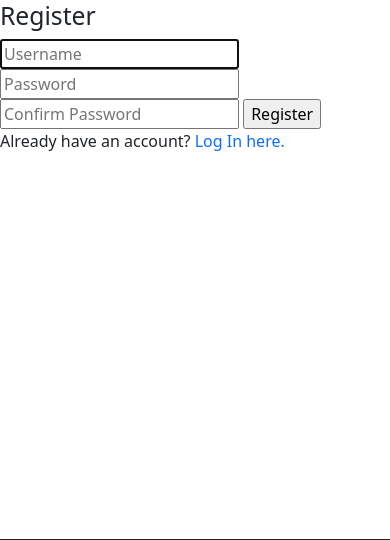
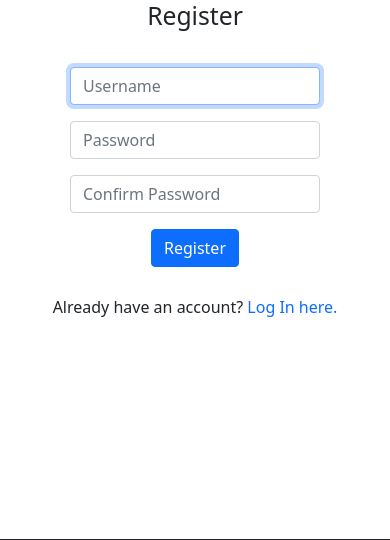
Before and after one commit to joselws/commerce, a Django app: page /register in a window 390 px wide. Shown: the part 85-625 px from the top of the page. Run offline with Django 3.2, Linux system fonts and the light colour scheme.

Commit message:
register.html css and responsive design

```diff
--- a/auctions/static/auctions/styles.css
+++ b/auctions/static/auctions/styles.css
@@ -189,16 +189,16 @@ a {
 }
 
 
-/****** LOGIN.HTML ******/
+/****** LOGIN.HTML and REGISTER.HTML ******/
 
-.login-wrapper {
+.login-wrapper, .register-wrapper {
     display: flex;
     flex-direction: column;
     justify-content: center;
     align-items: center;
 }
 
-.login-form-wrapper {
+.login-form-wrapper, .register-form {
     display: flex;
     flex-direction: column;
     justify-content: center;
@@ -206,18 +206,13 @@ a {
     margin: 20px 0;
 }
 
-.login-form-wrapper input {
+.login-form-wrapper input, .register-form input {
     margin: 8px 0;
 }
 
-.login-password, .login-username {
+.login-password, .login-username, .register-username, .register-password {
     max-width: 250px;
 }
-
-.login-info {
-}
-
-
 
 
 
--- a/auctions/templates/auctions/register.html
+++ b/auctions/templates/auctions/register.html
@@ -12,10 +12,10 @@
 
         <form class="register-form" action="{% url 'register' %}" method="post">
             {% csrf_token %}
-            <input class="register-username" autofocus type="text" name="username" placeholder="Username">
-            <input class="register-password" type="password" name="password" placeholder="Password">
-            <input class="register-password" type="password" name="confirmation" placeholder="Confirm Password">
-            <input class="register-btn" type="submit" value="Register">
+            <input class="register-username form-control" autofocus type="text" name="username" placeholder="Username">
+            <input class="register-password form-control" type="password" name="password" placeholder="Password">
+            <input class="register-password form-control" type="password" name="confirmation" placeholder="Confirm Password">
+            <input class="btn btn-primary register-btn" type="submit" value="Register">
         </form>
 
         <p class="register-info">Already have an account? <a class="link" href="{% url 'login' %}">Log In here.</a></p>
```
